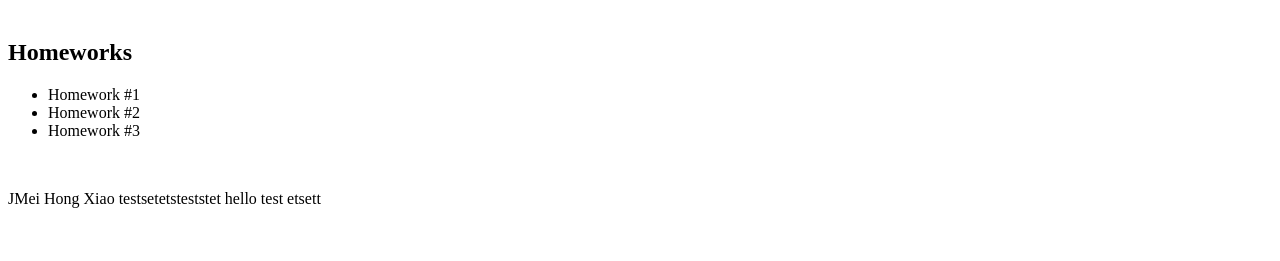
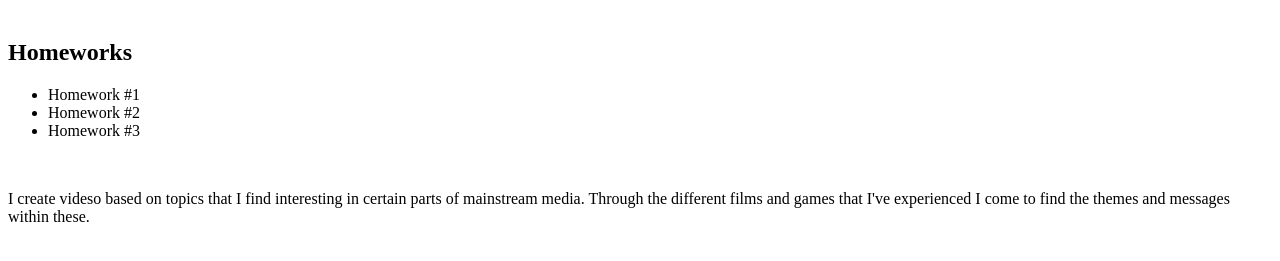
Before and after one commit to MeihongX/medp150-website, a plain HTML site: page index.html in a window 1280 px wide. Shown: the part 79-340 px from the top of the page. Drawn offline with Linux system fonts and the light colour scheme.

Commit message:
Update index.html

```diff
--- a/index.html
+++ b/index.html
@@ -28,9 +28,8 @@
 
 <br>
 
-<p>JMei Hong Xiao
-testsetetsteststet hello test
-etsett </p>
+<p>I create videso based on topics that I find interesting in certain parts of mainstream media. Through the different films and games that I've experienced I come to find the themes and messages within
+these. </p>
 
   </body>
 
```
